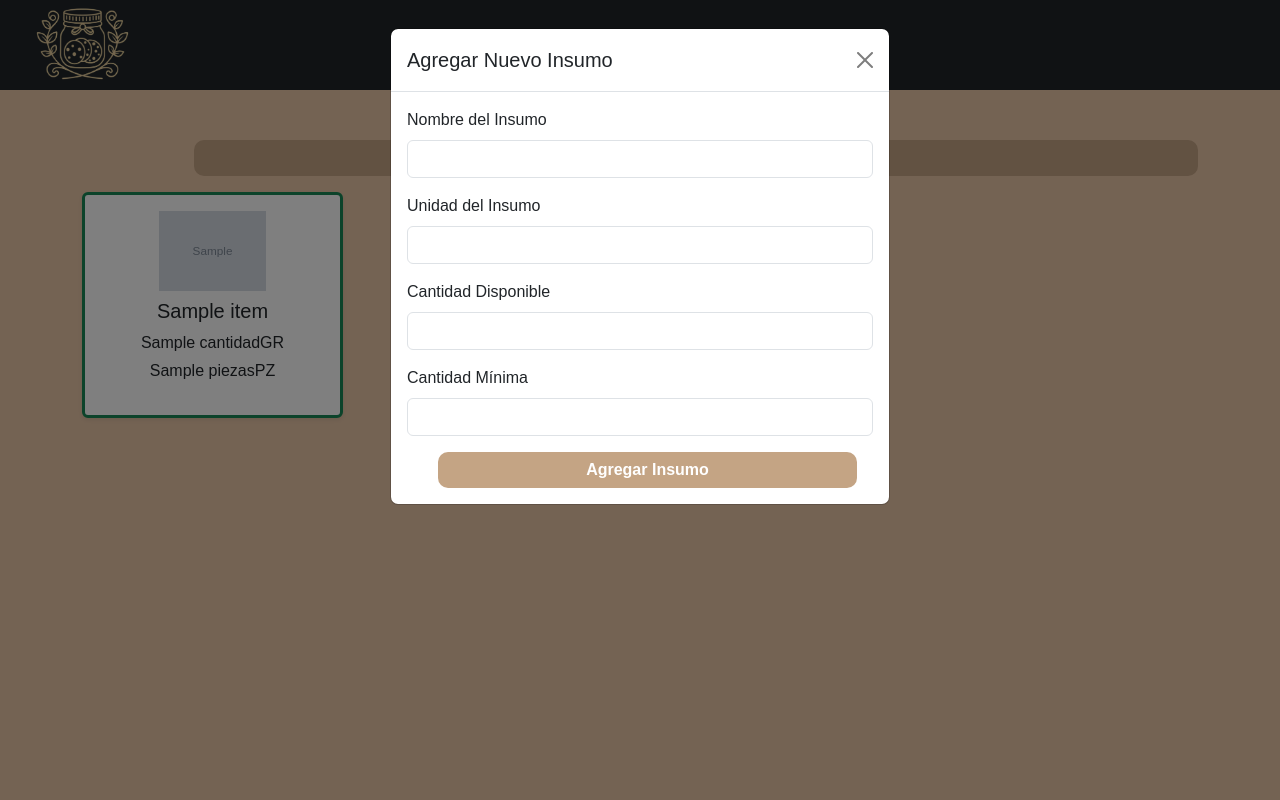
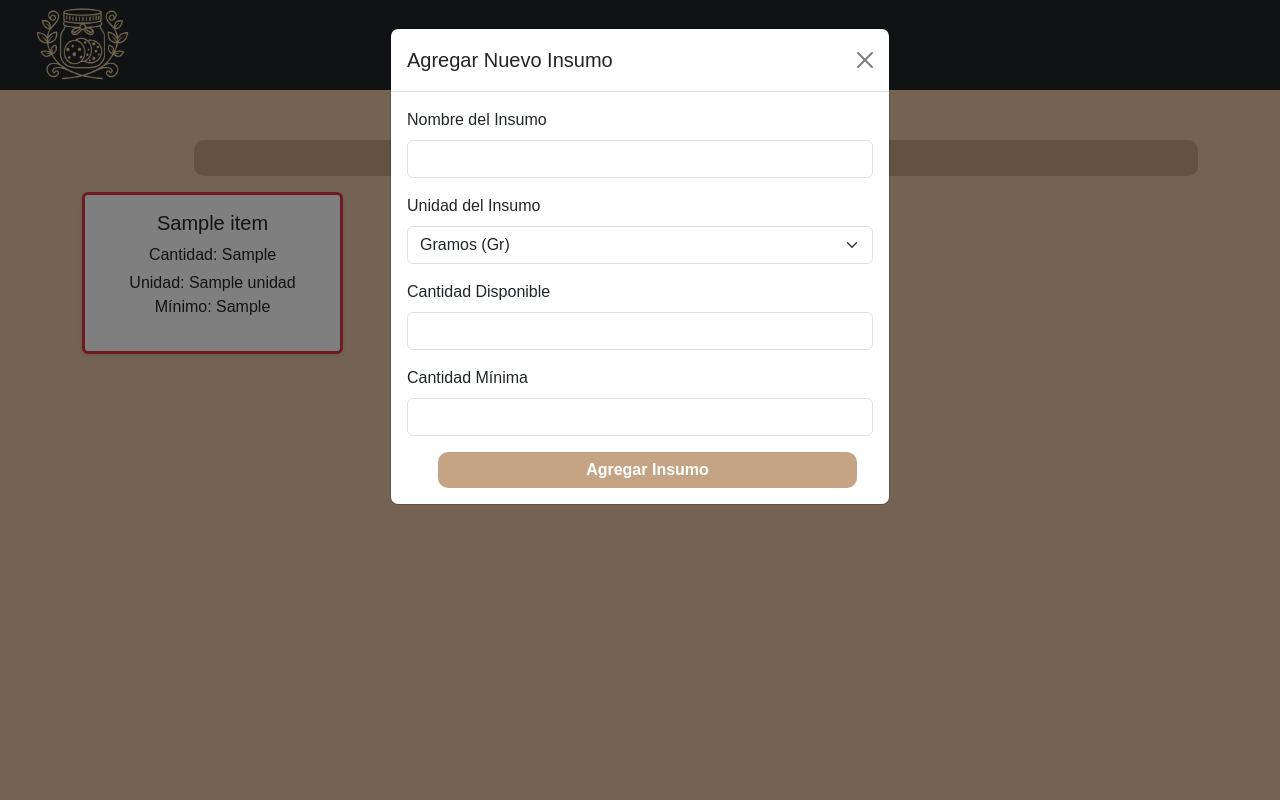
Before and after one commit to isaacrdmc/NewGalleto-M, a Flask app: template templates/produccion/inventario_insumos.html in a window 1280 px wide, after a click on "Agregar Insumo". Run offline with Flask 3, Linux system fonts and the light colour scheme; the template is opened without the code that fills it: most values are stand-ins (such as "Sample title", 1, 10 or a date in 2020); grey boxes marked "Sample" are stand-in pictures; some libraries are stand-ins or nearby versions.

Commit message:
inventario_insumo

```diff
--- a/modules/production/routes.py
+++ b/modules/production/routes.py
@@ -80,9 +80,9 @@ def add_insumo():
     data = request.get_json()
     nuevo_insumo = insumo_service.add_insumo(
         data['nombre'],
-        data['unidadInsumo'],
-        data['cantidadDisponible'],
-        data['cantidadMinima']
+        data['unidadInsumo'],  # Este nombre se mantiene igual porque viene del cliente
+        data['cantidadDisponible'],  # Este nombre se mantiene igual porque viene del cliente
+        data['cantidadMinima']  # Este nombre se mantiene igual porque viene del cliente
     )
     if nuevo_insumo:
         return jsonify(nuevo_insumo.to_dict()), 201
--- a/templates/produccion/inventario_insumos.html
+++ b/templates/produccion/inventario_insumos.html
@@ -24,19 +24,23 @@
                     <form id="addInsumoForm">
                         <div class="mb-3">
                             <label for="nombre" class="form-label">Nombre del Insumo</label>
-                            <input type="text" class="form-control" id="nombre" required>
+                            <input type="text" class="form-control" id="nombre" name="nombre" required>
                         </div>
                         <div class="mb-3">
                             <label for="unidadInsumo" class="form-label">Unidad del Insumo</label>
-                            <input type="text" class="form-control" id="unidadInsumo" required>
+                            <select class="form-select" id="unidadInsumo" name="unidadInsumo" required>
+                                <option value="Gr">Gramos (Gr)</option>
+                                <option value="mL">Mililitros (mL)</option>
+                                <option value="Pz">Piezas (Pz)</option>
+                            </select>
                         </div>
                         <div class="mb-3">
                             <label for="cantidadDisponible" class="form-label">Cantidad Disponible</label>
-                            <input type="number" class="form-control" id="cantidadDisponible" required>
+                            <input type="number" class="form-control" id="cantidadDisponible" name="cantidadDisponible" required>
                         </div>
                         <div class="mb-3">
                             <label for="cantidadMinima" class="form-label">Cantidad Mínima</label>
-                            <input type="number" class="form-control" id="cantidadMinima" required>
+                            <input type="number" class="form-control" id="cantidadMinima" name="cantidadMinima" required>
                         </div>
                         <div class="text-center">
                             <button type="submit" class="btn btn-primary">Agregar Insumo</button>
@@ -53,12 +57,12 @@
         <div class="col-md-4 col-lg-3 mb-3">
             <a href="{{ url_for('production.detalle_insumo', nombre_insumo=item.nombre) }}"
                 class="text-decoration-none d-block">
-                <div class="card text-center border border-3 {{ 'border-success' if item.stock > 0 else 'border-danger' }} shadow-sm hover-effect h-100">
+                <div class="card text-center border border-3 {{ 'border-success' if item.cantidad_disponible > item.cantidad_minima else 'border-danger' }} shadow-sm hover-effect h-100">
                     <div class="card-body">
-                        <img src="{{ item.imagen }}" alt="{{ item.nombre }}" class="img-fluid mb-2" style="max-height: 80px;">
                         <h5 class="card-title">{{ item.nombre }}</h5>
-                        <p class="mb-1">{{ item.cantidad }}GR</p>
-                        <p>{{ item.piezas }}PZ</p>
+                        <p class="mb-1">Cantidad: {{ item.cantidad_disponible }}</p>
+                        <p class="mb-0">Unidad: {{ item.unidad }}</p>
+                        <p>Mínimo: {{ item.cantidad_minima }}</p>
                     </div>
                 </div>
             </a>
@@ -67,14 +71,38 @@
     </div>
 </div>
 
+<!-- JavaScript para manejar el formulario -->
+<script>
+document.getElementById('addInsumoForm').addEventListener('submit', function(e) {
+    e.preventDefault();
+
+    const nuevoInsumo = {
+        nombre: document.getElementById('nombre').value,
+        unidadInsumo: document.getElementById('unidadInsumo').value,
+        cantidadDisponible: parseInt(document.getElementById('cantidadDisponible').value),
+        cantidadMinima: parseInt(document.getElementById('cantidadMinima').value)
+    };
+
+    fetch('/production/insumo', {
+        method: 'POST',
+        headers: {
+            'Content-Type': 'application/json',
+        },
+        body: JSON.stringify(nuevoInsumo)
+    })
+    .then(response => response.json())
+    .then(data => {
+        if (data.error) {
+            alert('Error: ' + data.error);
+        } else {
+            alert('Insumo agregado con éxito');
+            location.reload(); // Recargar la página para ver el nuevo insumo
+        }
+    })
+    .catch(error => {
+        console.error('Error:', error);
+        alert('Ocurrió un error al agregar el insumo');
+    });
+});
+</script>
 {% endblock %}
-
-<!-- Scripts para el modal y formulario -->
-<script>
-    // Manejo del envío del formulario para agregar insumo
-    document.getElementById('addInsumoForm').addEventListener('submit', function(event) {
-        event.preventDefault();
-
-        // Obtener los valores del formulario
-        const nombre = document.getElementById('nombre').value;
-        const unidadInsumo = document.getElementById('unidadInsumo').
```
Also changed, not shown: modules/production/models.py (+11 -2 lines), modules/production/services.py (+11 -3 lines).
